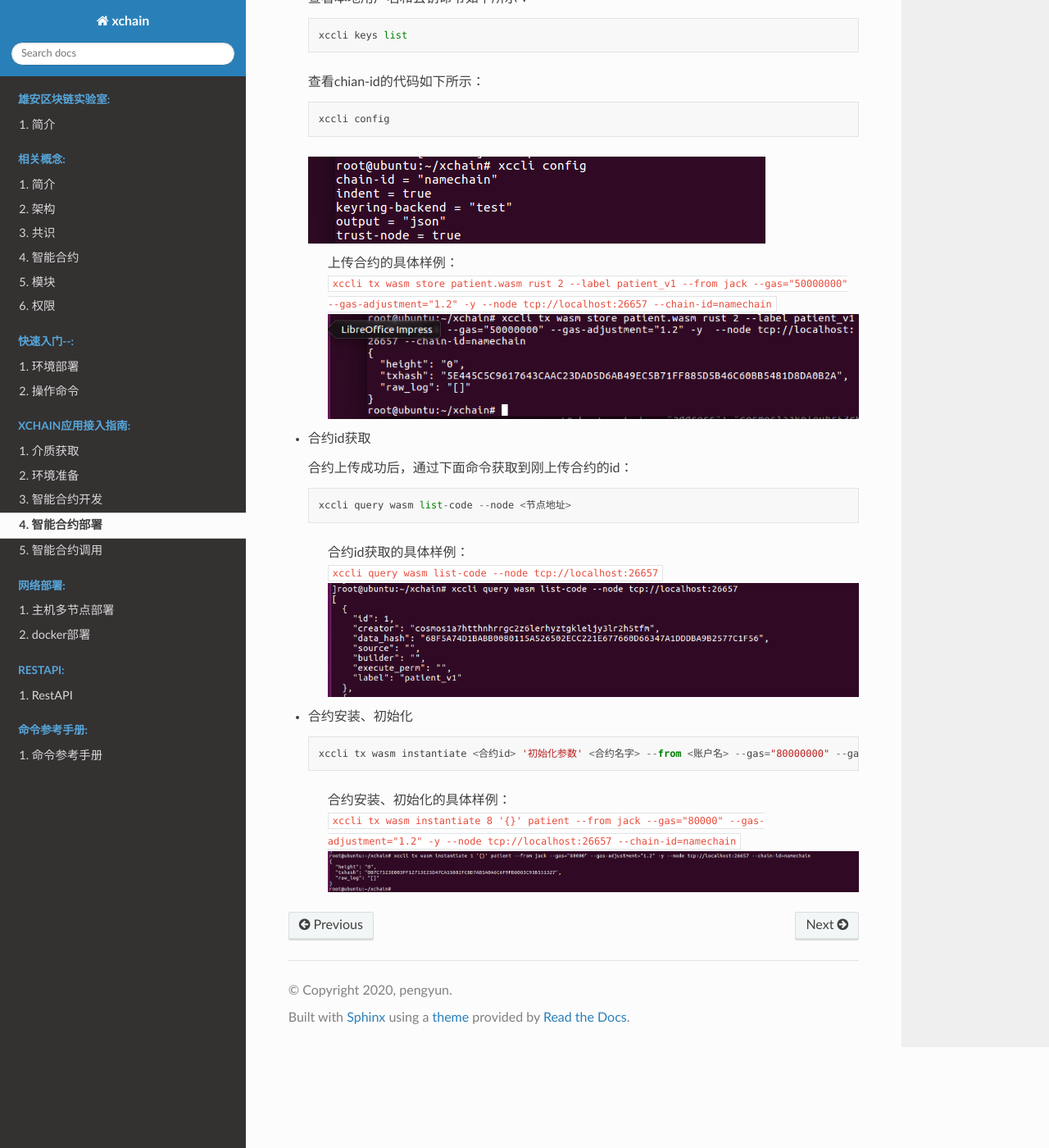
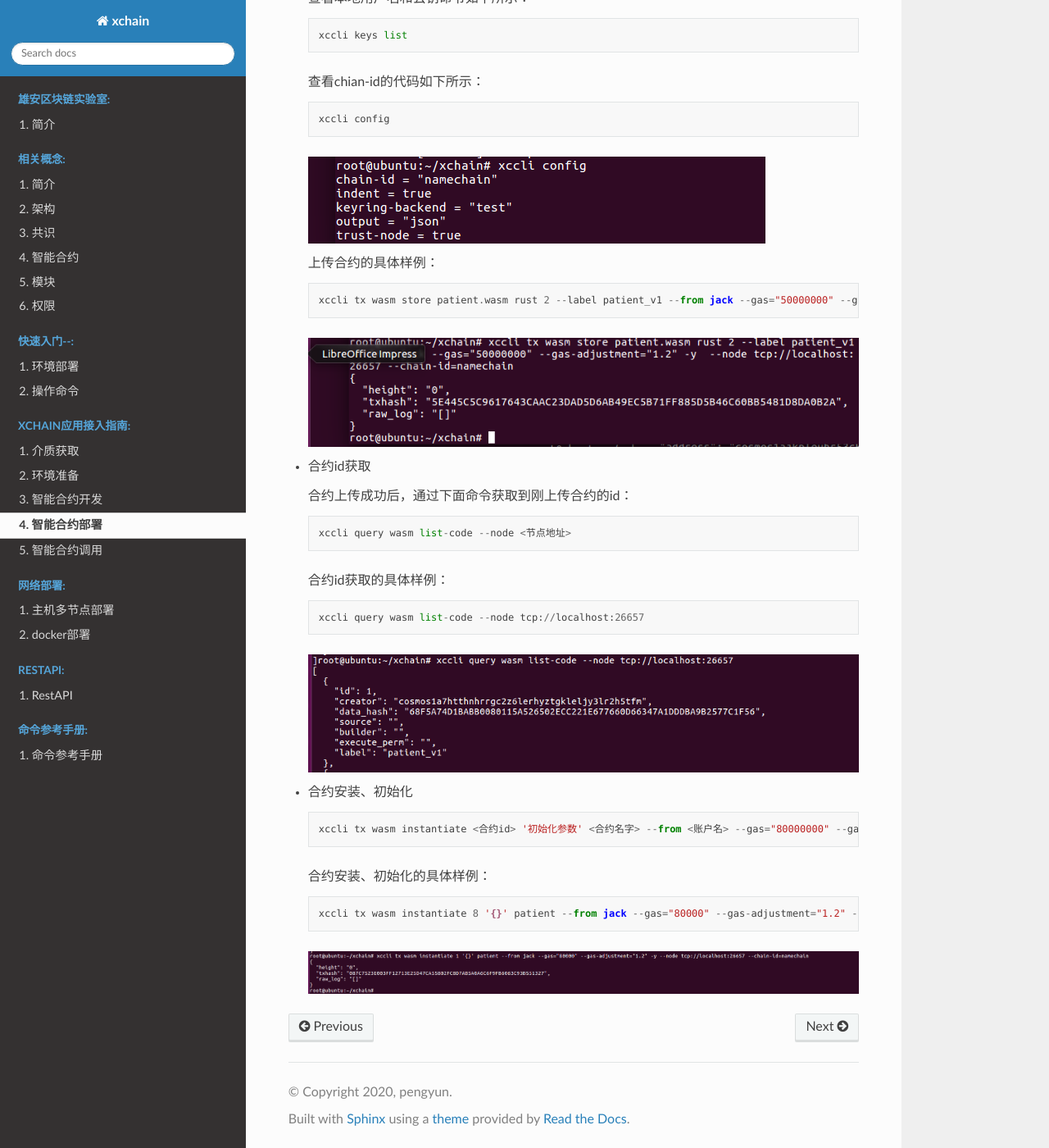
Before and after one commit to XAbaiyangdian/xchaindoc, a Sphinx documentation site: the page built from source/ApplicationAccess/SmartContractDeployment.md, in a window 1280 px wide and 1400 px high, scrolled down 357 px. Shown: the whole window at 82% size. Built offline with Sphinx 7.4.7 and the Read the Docs theme 2.0.0, drawn with Linux system fonts in a browser that asks for light colours.

Commit message:
Add files via upload

````diff
--- a/source/ApplicationAccess/SmartContractDeployment.md
+++ b/source/ApplicationAccess/SmartContractDeployment.md
@@ -24,11 +24,11 @@
 
     ![配置信息](picture/4280cb852d6ef8e98473ae961dff0c83.png "配置信息")
 
-    > 上传合约的具体样例：
-        ```
-        xccli tx wasm store patient.wasm rust 2 --label patient_v1 --from jack --gas="50000000" --gas-adjustment="1.2" -y --node tcp://localhost:26657 --chain-id=namechain
-        ```
-        ![上传合约样例](picture/d72b9484800f7a15368246a6cdf8ca2d.png)
+    上传合约的具体样例：
+    ```
+    xccli tx wasm store patient.wasm rust 2 --label patient_v1 --from jack --gas="50000000" --gas-adjustment="1.2" -y --node tcp://localhost:26657 --chain-id=namechain
+    ```
+    ![上传合约样例](picture/d72b9484800f7a15368246a6cdf8ca2d.png)
 
 - 合约id获取
 
@@ -38,11 +38,11 @@
     xccli query wasm list-code --node <节点地址>
     ```
 
-    > 合约id获取的具体样例：
-        ```
-        xccli query wasm list-code --node tcp://localhost:26657
-        ```
-        ![合约id获取样例](picture/5c3189e54f3a7a7b2e70676e1ce82fac.png)
+    合约id获取的具体样例：
+    ```
+    xccli query wasm list-code --node tcp://localhost:26657
+    ```
+    ![合约id获取样例](picture/5c3189e54f3a7a7b2e70676e1ce82fac.png)
 
 - 合约安装、初始化
 
@@ -50,8 +50,8 @@
     xccli tx wasm instantiate <合约id> '初始化参数' <合约名字> --from <账户名> --gas="80000000" --gas-adjustment="1.2" -y --node <节点地址> --chain-id=xchain
     ```
 
-    > 合约安装、初始化的具体样例：
-        ```
-        xccli tx wasm instantiate 8 '{}' patient --from jack --gas="80000" --gas-adjustment="1.2" -y --node tcp://localhost:26657 --chain-id=namechain
-        ```
-        ![合约安装、初始化样例](picture/109b5c572e9245c738e085bf75784b63.png "合约安装、初始化样例")
+    合约安装、初始化的具体样例：
+    ```
+    xccli tx wasm instantiate 8 '{}' patient --from jack --gas="80000" --gas-adjustment="1.2" -y --node tcp://localhost:26657 --chain-id=namechain
+    ```
+    ![合约安装、初始化样例](picture/109b5c572e9245c738e085bf75784b63.png "合约安装、初始化样例")
````
Also changed, not shown: source/ApplicationAccess/SmartContractCall.md (+6 -6 lines).
